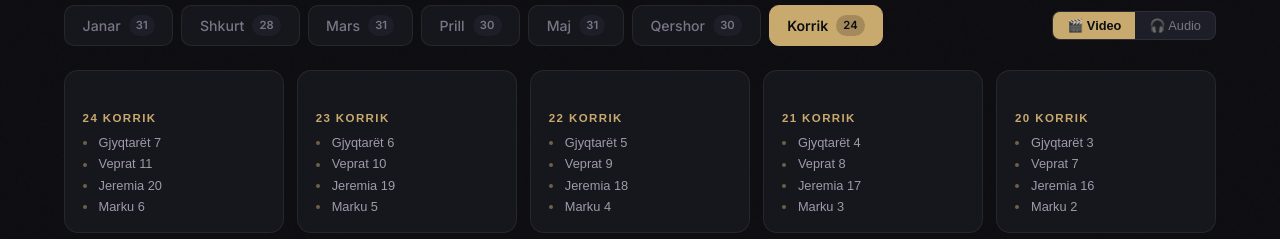
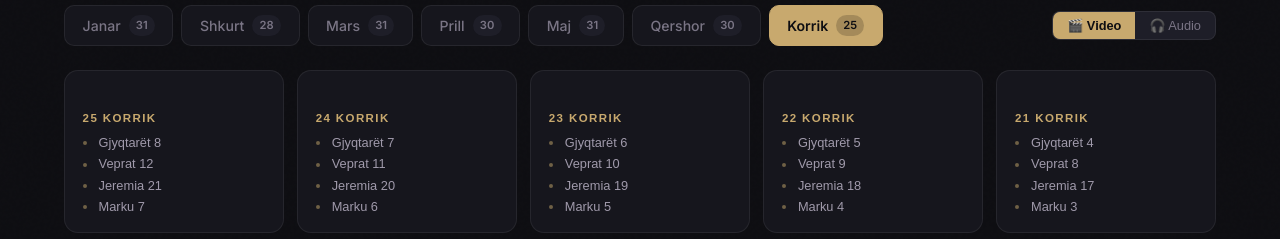
Before and after one commit to jeffandmeredith-max/bibla-shqip, a React (Vite) app: page / in a window 1280 px wide. Shown: the part 561-800 px from the top of the page. Built offline with nearby package versions, Linux system fonts and the light colour scheme.

Commit message:
chore: daily update 2026-07-25

```diff
--- a/src/data/july.js
+++ b/src/data/july.js
@@ -626,5 +626,28 @@ export const july = [
         "start": 694
       }
     ]
+  },
+  {
+    "day": 25,
+    "date": "25 Korrik",
+    "videoId": "ojWTBfKhXRc",
+    "readings": [
+      {
+        "title": "Gjyqtarët 8",
+        "start": 0
+      },
+      {
+        "title": "Veprat 12",
+        "start": 306
+      },
+      {
+        "title": "Jeremia 21",
+        "start": 510
+      },
+      {
+        "title": "Marku 7",
+        "start": 654
+      }
+    ]
   }
 ]
```
